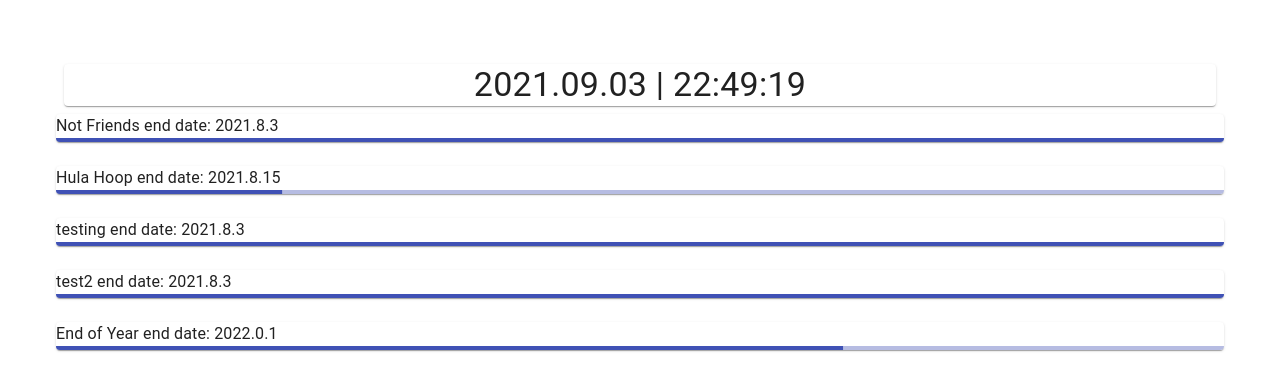
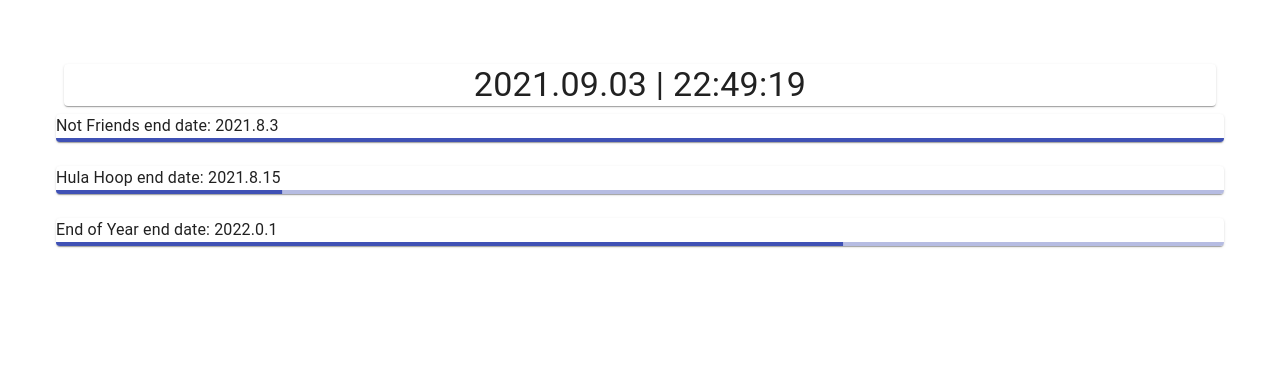
Before and after one commit to adcbotwastaken/countdown, a React (Create React App) app: page / in a window 1280 px wide. Shown: the top 390 px of the page. Built offline with nearby package versions, Linux system fonts and the light colour scheme.

Commit message:
moved the dates to a seperate file

```diff
--- a/src/App.js
+++ b/src/App.js
@@ -3,6 +3,8 @@ import CountdownCard from './components/CountdownCard';
 import Clock from './components/Clock'
 import { Grid, Box } from '@material-ui/core';
 import { makeStyles } from '@material-ui/core/styles';
+import countdownDates from './data/countdownDates.js';
+
 
 const useStyles = makeStyles({
   boxStyle: {
@@ -14,44 +16,9 @@ const useStyles = makeStyles({
 })
 
 
-
-
 function App() {
   //ISO Date with year should be YYYY-MM-DDTHH:MM:SSZ):
   // for later: https://www.w3schools.com/js/js_date_formats.asp
-  const date1 = {
-    "name": "Not Friends",
-    "startDate": '01 Sep 2021 00:00:00 EST',
-    "endDate": '2021-09-03T18:00:00.000+09:00'
-  };
-
-  const date2 = {
-    "name" : "Hula Hoop",
-    "startDate": '01 Sep 2021 00:00:00 EST',
-    "endDate": '2021-09-15T18:00:00.000+09:00'
-  };
-
-  const date3 = {
-    "name" : "testing",
-    "startDate" : "2021-09-03T15:39:00",
-    "endDate": "2021-09-03T19:59:00",
-  }
-
-  const date4 = {
-    "name" : "test2",
-    "startDate" : "2021-09-03T18:00:00",
-    "endDate": "2021-09-03T18:30:00",
-  }
-
-  const date5 = {
-    "name": "End of Year",
-    "startDate": "2021-01-01T00:00:00",
-    "endDate": "2022-01-01T00:00:00",
-  }
-
-
-  const datesArray = [date1, date2, date3, date4, date5];
-
 
   const classes = useStyles();
   return (
@@ -67,7 +34,7 @@ function App() {
           <Clock />
         </Grid>
       <Grid container spacing={3}>
-        {datesArray.map(dateObj => {
+        {countdownDates.map(dateObj => {
           return(
             <Grid item xs={12}>
               <CountdownCard date={dateObj}/>
@@ -75,28 +42,6 @@ function App() {
           );
         })}
       </Grid>
-
-
-
-
-
-
-
-        {/* <Grid container>
-          <Grid item xs={12}>
-            <CountdownCard date={date1} />
-          </Grid>
-          <Grid item xs={12}>
-            <CountdownCard date={date2} />
-          </Grid>
-          <Grid item xs={12}>
-            <CountdownCard date={date3} />
-          </Grid>
-          <Grid item xs={12}>
-            <CountdownCard date={date4} />
-          </Grid>
-
-        </Grid> */}
       </Grid>
 
     </Box>
--- /dev/null
+++ b/src/data/countdownDates.js
@@ -0,0 +1,21 @@
+const countdownDates = [
+    {
+        "name": "Not Friends",
+        "startDate": '01 Sep 2021 00:00:00 EST',
+        "endDate": '2021-09-03T18:00:00.000+09:00'
+    },
+
+    {
+        "name": "Hula Hoop",
+        "startDate": '01 Sep 2021 00:00:00 EST',
+        "endDate": '2021-09-15T18:00:00.000+09:00'
+    },
+
+    {
+        "name": "End of Year",
+        "startDate": "2021-01-01T00:00:00",
+        "endDate": "2022-01-01T00:00:00",
+    }
+]
+
+export default countdownDates;
```
